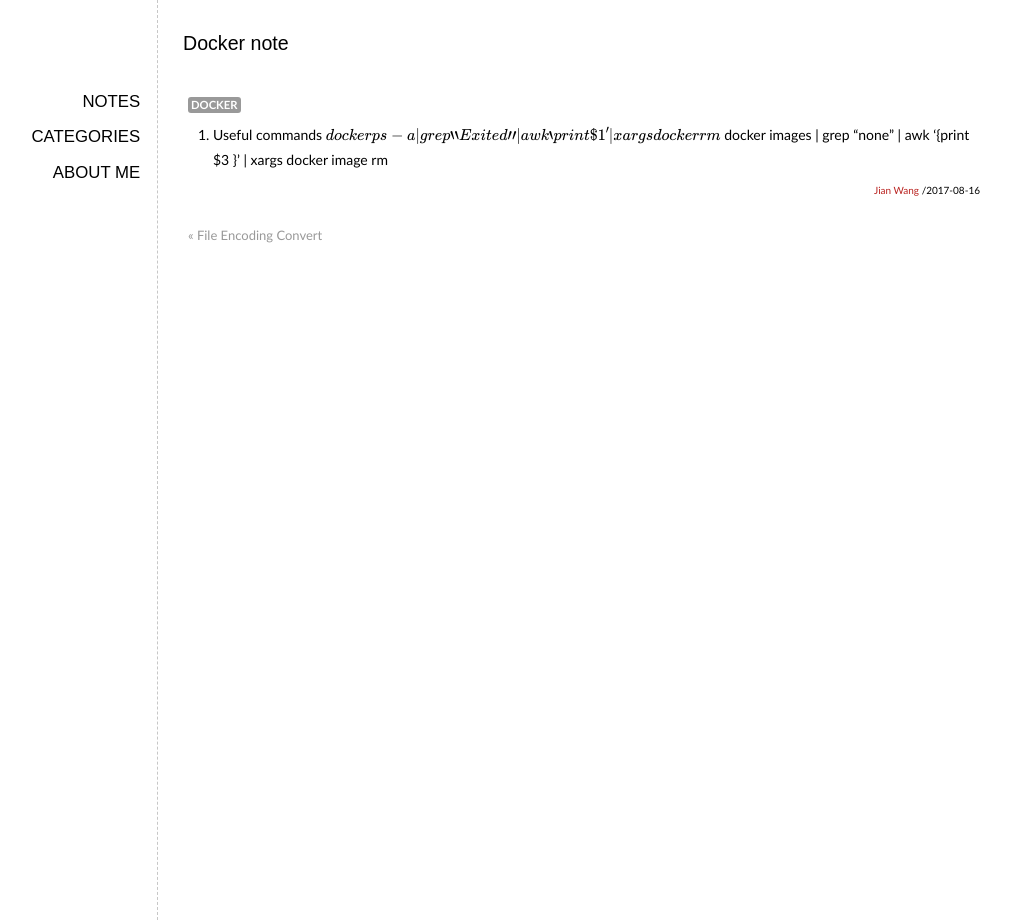
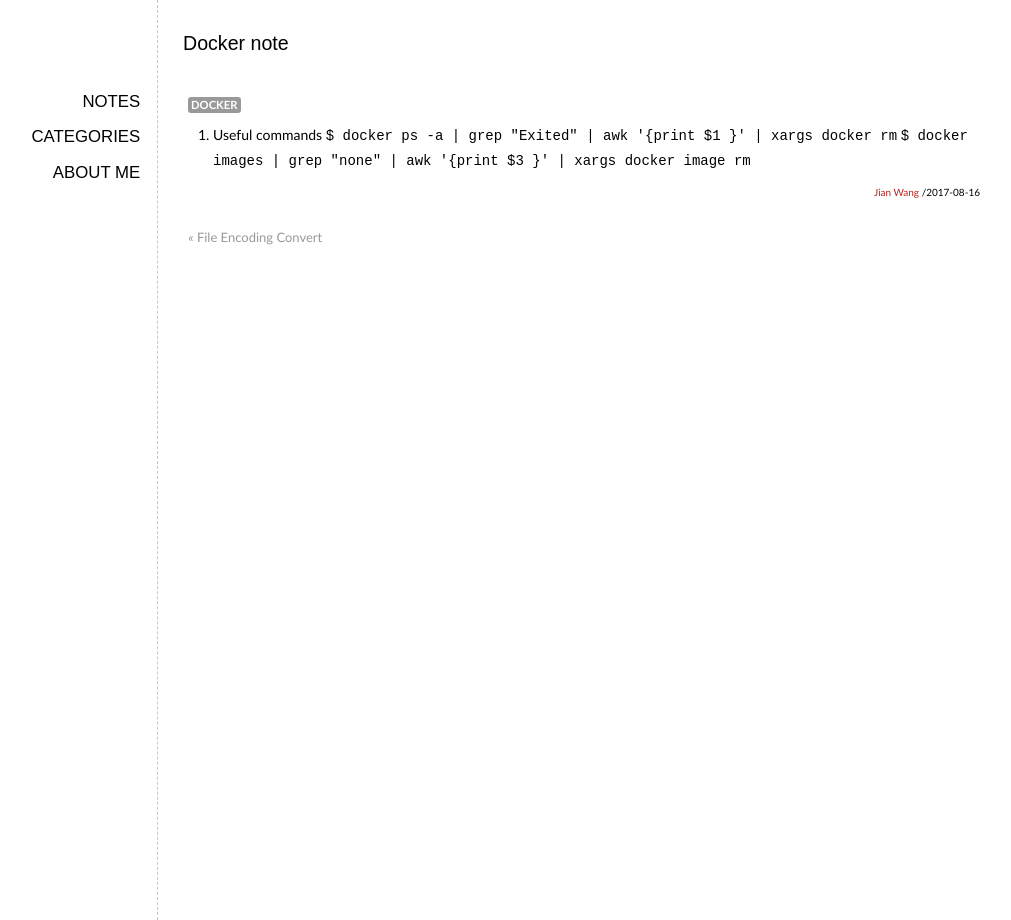
Before and after one commit to elan2wang/note, a Jekyll site: the page built from _posts/2017-08-16-Docker-Note.md, in a window 1280 px wide. Shown: the whole page, without its empty margins (93-1104 px from the left). Built offline with Jekyll 4.4.1, drawn with Linux system fonts in a browser that asks for light colours; Markdown is read by kramdown in place of the engine named in the settings; formulas are drawn with MathJax 3; comment, search, counter and statistics services are not loaded.

```diff
--- a/_posts/2017-08-16-Docker-Note.md
+++ b/_posts/2017-08-16-Docker-Note.md
@@ -6,5 +6,5 @@ categories: docker
 ---
 
 1. Useful commands
-$ docker ps -a | grep "Exited" | awk '{print $1 }' | xargs docker rm
-$ docker images | grep "none" | awk '{print $3 }' | xargs docker image rm
+<code>$ docker ps -a | grep "Exited" | awk '{print $1 }' | xargs docker rm</code>
+<code>$ docker images | grep "none" | awk '{print $3 }' | xargs docker image rm</code>
```
